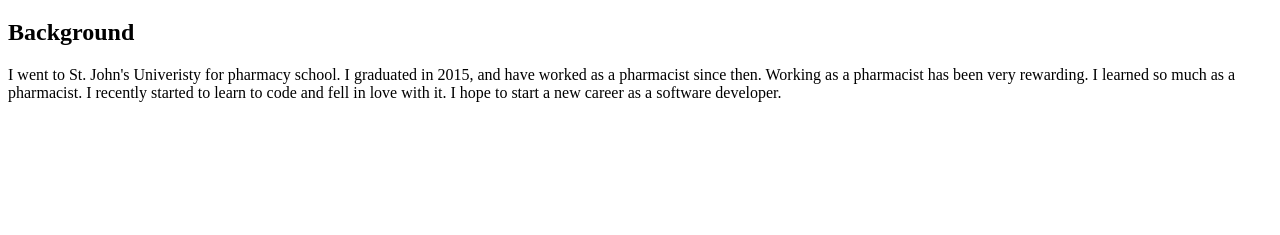
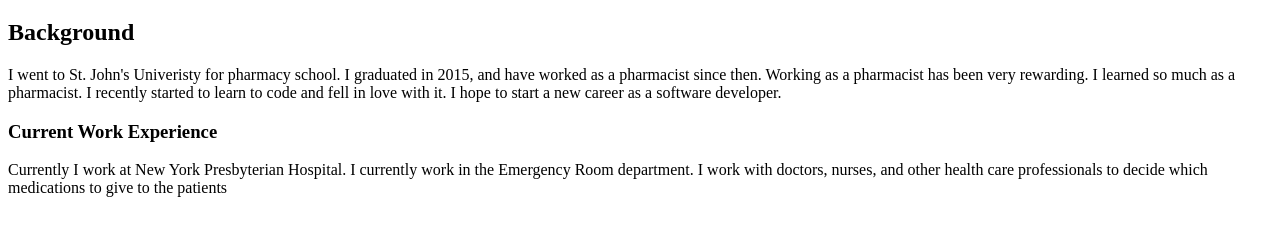
Before and after one commit to avinashs8/my-personal-website, a plain HTML site: page index.html in a window 1280 px wide. Shown: the part 61-296 px from the top of the page. Drawn offline with Linux system fonts and the light colour scheme.

Commit message:
add current work experience

```diff
--- a/index.html
+++ b/index.html
@@ -7,5 +7,7 @@
     <body>
         <h1>Hi my name is Avinash Singh!</h1>
         <script src="script.js"></script>
+        <h3>Current Work Experience</h3>
+        <div>Currently I work at New York Presbyterian Hospital. I currently work in the Emergency Room department. I work with doctors, nurses, and other health care professionals to decide which medications to give to the patients </div>
     </body>
 </html>
```
